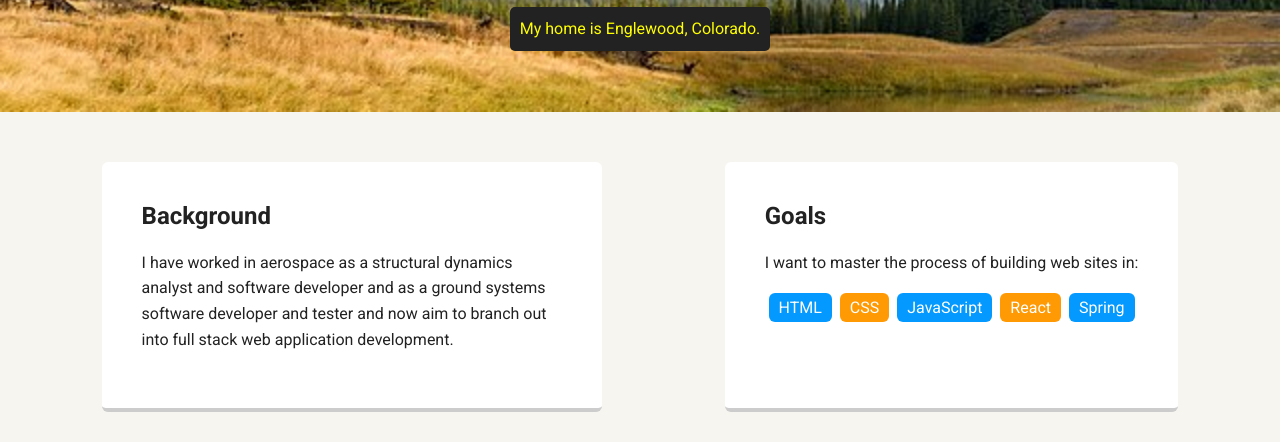
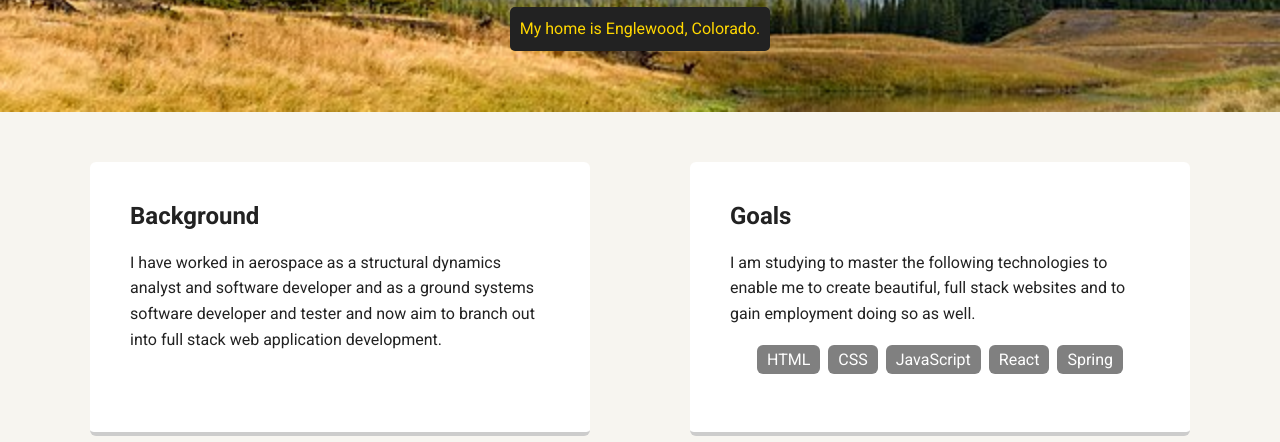
Before and after one commit to michaelstucki/front-end-techdegree-project-1, a plain HTML site: page index.html in a window 1280 px wide. Shown: the part 358-800 px from the top of the page. Drawn offline with Linux system fonts and the light colour scheme; a web font is replaced by a local one.

Commit message:
expand goals, tweak format, remove vase image background

```diff
--- a/index.html
+++ b/index.html
@@ -43,7 +43,9 @@
 
       <div class="card">
         <h2>Goals</h2>
-        <p>I want to master the process of building web sites in:</p>
+        <p>I am studying to master the following technologies to enable me to create beautiful, full stack
+          websites and to gain employment doing so as well.
+        </p>
         <ul class="skills">
           <li>HTML</li>
           <li>CSS</li>
--- a/styles.css
+++ b/styles.css
@@ -76,6 +76,7 @@ header .profile-image {
 }
 header .profile-image:hover {
   transform: scale(1.2) rotate(5deg);
+  border: 3px solid gold;
 }
 .new-style {
   font-family: 'Italianno', cursive;
@@ -102,7 +103,7 @@ header#interests {
 }
 .location {
   background-color: #222;
-  color: yellow;
+  color: gold;
 }
 .card {
   margin: 30px;
@@ -115,7 +116,7 @@ header#interests {
   transition: all .5s;
 }
 .card:hover {
-  border-color: #ff99ff;
+  border-color: black;
 }
 ul.skills {
   padding: 0;
@@ -124,14 +125,16 @@ ul.skills {
 .skills li {
   border-radius: 6px;
   display: inline-block;
-  background: #ff9904;
+  background: grey;
   color: white;
   padding: 5px 10px;
   margin: 2px;
 }
-.skills li:nth-child(odd) {
-  background: #0399ff;
-}
+/* .skills li:nth-child(odd) {
+  border: 3px solid white;
+  background: gray;
+  color: white;
+} */
 footer {
   width: 100%;
   min-height: 30px;
```
Also changed, not shown: interests.html (+3 -3 lines), images/640px-Coventry_Cathedral_Ruins_with_Rainbow_edit.jpeg, images/greek-vase.png.
